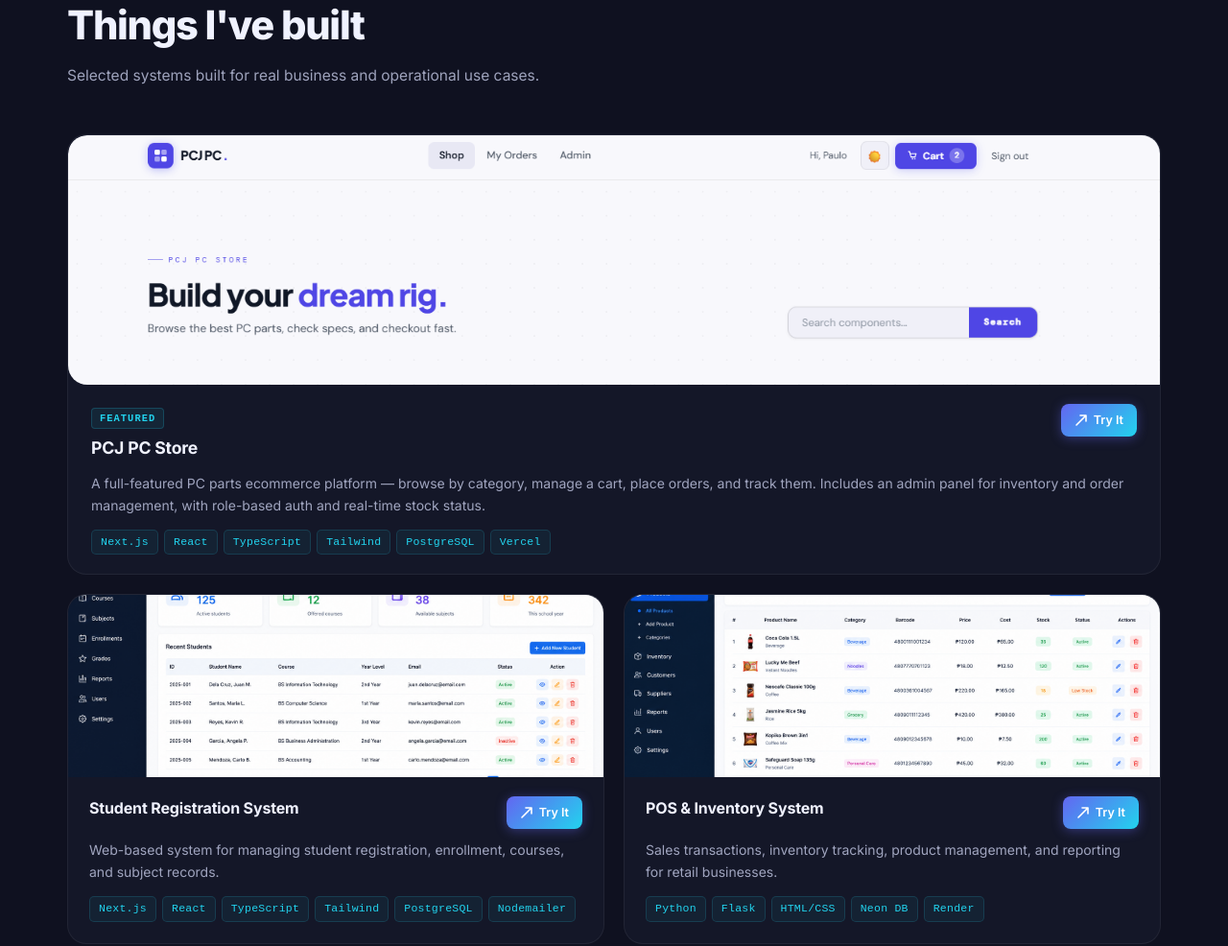
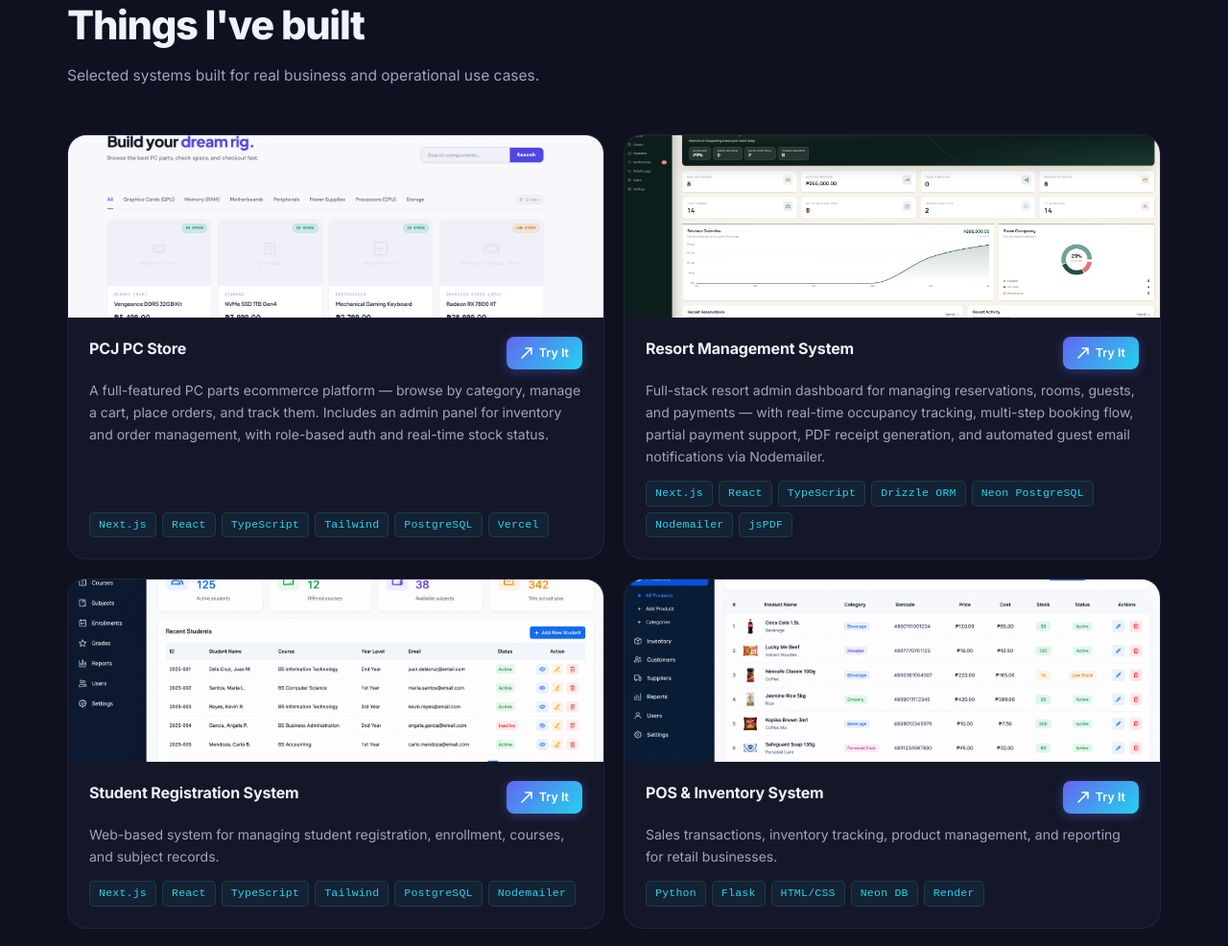
Before and after one commit to engrpaulojimena/web-portfolio, a website: page index.html in a window 1280 px wide. Shown: the part 3539-4525 px from the top of the page at 96% size. Drawn offline with Linux system fonts and the light colour scheme.

Commit message:
Update project

```diff
--- a/index.html
+++ b/index.html
@@ -351,16 +351,13 @@
       <div class="projects-grid">
 
         <!-- Featured: PC Ecommerce (spans 2 cols) -->
-        <div class="proj-card proj-card--featured reveal">
+        <div class="proj-card reveal">
           <div class="proj-image-wrap">
             <img src="images/pcj-pc-store.png" alt="PCJ PC Store — PC Parts Ecommerce">
           </div>
           <div class="proj-body">
             <div class="proj-header-row">
-              <div>
-                <span class="proj-badge">Featured</span>
-                <div class="proj-title">PCJ PC Store</div>
-              </div>
+              <div class="proj-title">PCJ PC Store</div>
               <a href="https://pc-ecommerce.vercel.app/" target="_blank" class="btn-proj-outline" aria-label="View live project">
                 <svg width="14" height="14" viewBox="0 0 14 14" fill="none"><path d="M2 12L12 2M12 2H6M12 2v6" stroke="currentColor" stroke-width="1.6" stroke-linecap="round" stroke-linejoin="round"/></svg>
                 Try It
@@ -378,7 +375,33 @@
           </div>
         </div>
 
+        <!-- Resort Management System -->
         <div class="proj-card reveal reveal-delay-1">
+          <div class="proj-image-wrap">
+            <img src="images/resort-admin-preview.png" alt="Resort Management System">
+          </div>
+          <div class="proj-body">
+            <div class="proj-header-row">
+              <div class="proj-title">Resort Management System</div>
+              <a href="https://full-resort-management-system.vercel.app" target="_blank" class="btn-proj-outline" aria-label="View live project">
+                <svg width="14" height="14" viewBox="0 0 14 14" fill="none"><path d="M2 12L12 2M12 2H6M12 2v6" stroke="currentColor" stroke-width="1.6" stroke-linecap="round" stroke-linejoin="round"/></svg>
+                Try It
+              </a>
+            </div>
+            <p class="proj-desc">Full-stack resort admin dashboard for managing reservations, rooms, guests, and payments — with real-time occupancy tracking, multi-step booking flow, partial payment support, PDF receipt generation, and automated guest email notifications via Nodemailer.</p>
+            <div class="proj-tags">
+              <span class="proj-tag">Next.js</span>
+              <span class="proj-tag">React</span>
+              <span class="proj-tag">TypeScript</span>
+              <span class="proj-tag">Drizzle ORM</span>
+              <span class="proj-tag">Neon PostgreSQL</span>
+              <span class="proj-tag">Nodemailer</span>
+              <span class="proj-tag">jsPDF</span>
+            </div>
+          </div>
+        </div>
+
+        <div class="proj-card reveal reveal-delay-2">
           <div class="proj-image-wrap">
             <img src="images/student-registration-preview.png" alt="Student Registration System">
           </div>
@@ -402,7 +425,7 @@
           </div>
         </div>
 
-        <div class="proj-card reveal reveal-delay-2">
+        <div class="proj-card reveal reveal-delay-3">
           <div class="proj-image-wrap">
             <img src="images/pos-preview.png" alt="POS & Inventory System">
           </div>
@@ -425,7 +448,7 @@
           </div>
         </div>
 
-        <div class="proj-card reveal reveal-delay-3">
+        <div class="proj-card reveal reveal-delay-4">
           <div class="proj-image-wrap">
             <img src="images/hr-ems.png" alt="HR Employee Management System">
           </div>
```
Also changed, not shown: images/resort-admin-preview.png (added).
